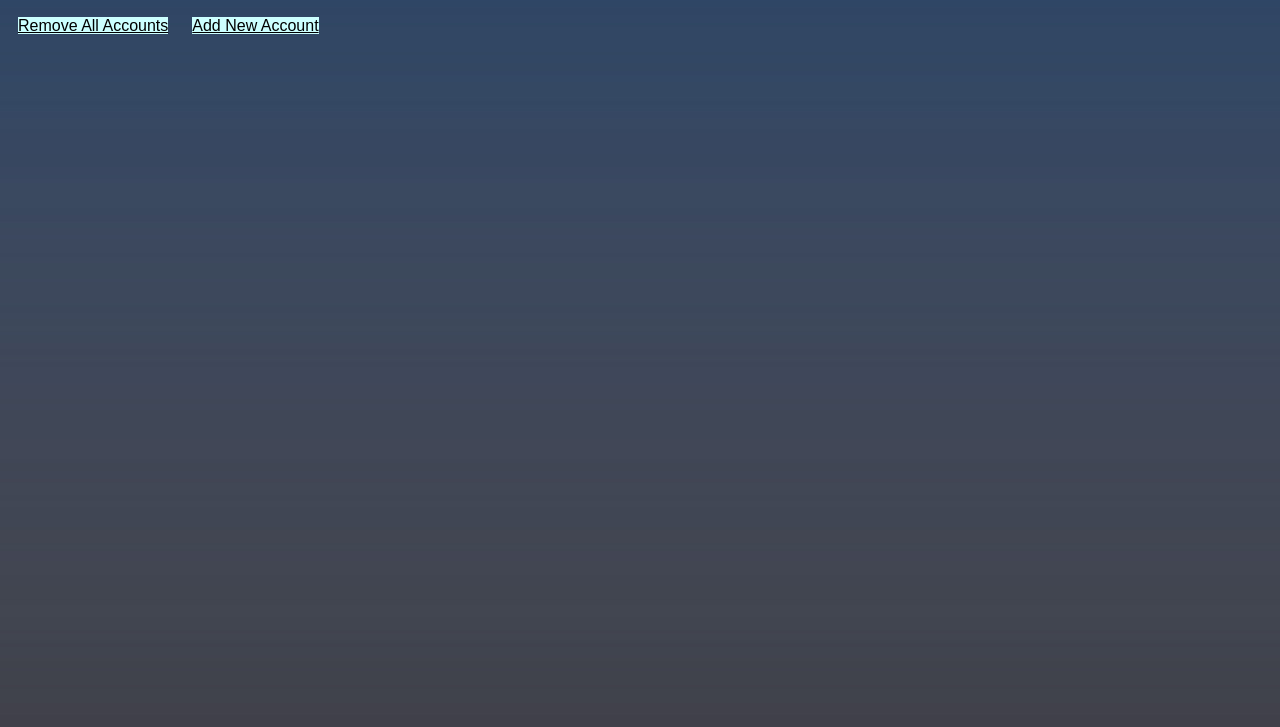
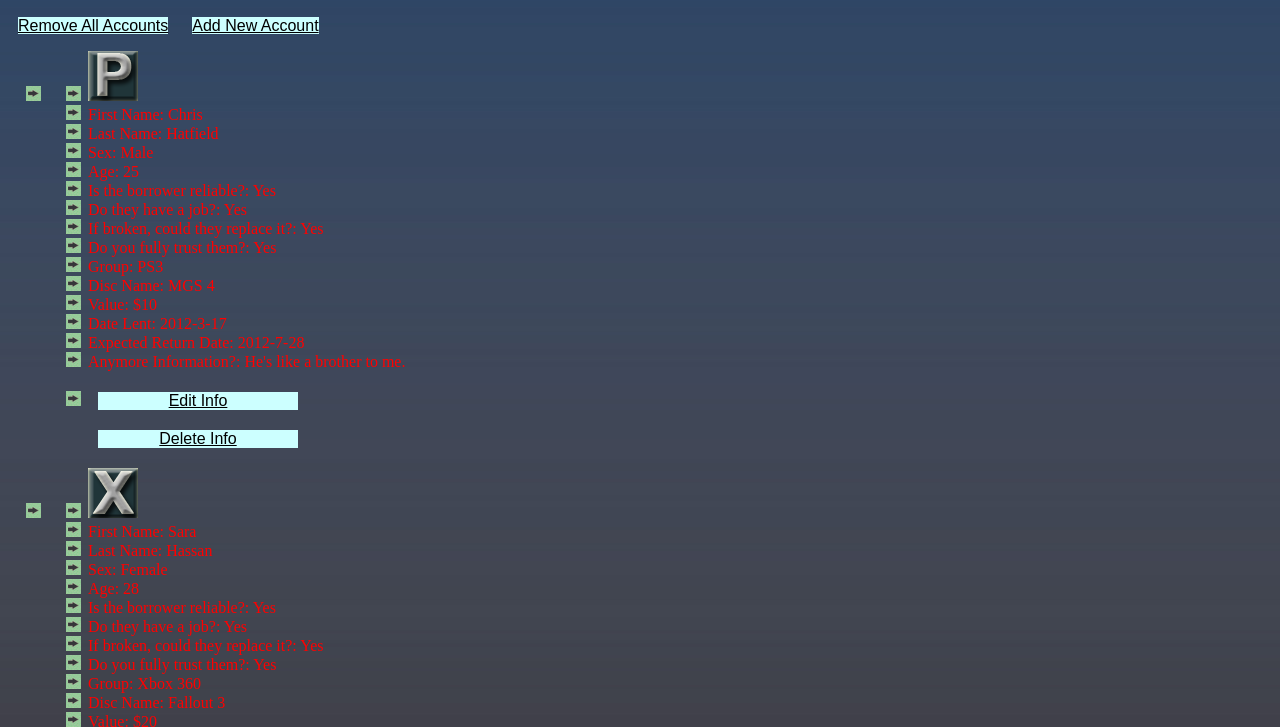
Before and after one commit to cardean13/vfw-project-4, a plain HTML site: page additem.html in a window 1280 px wide. Both pictures are taken after a click on the link "View All Accounts". Shown: the part 73-800 px from the top of the page. Drawn offline with Linux system fonts and the light colour scheme.

Commit message:
ugh, killing me code.

```diff
--- a/additem.html
+++ b/additem.html
@@ -38,11 +38,12 @@
 			<fieldset>
 				<legend>Questions</legend>
 				<span>Check For Yes</span>
-				<ul id="boxes"></ul>
+				<ul id="boxes">
 					<li><label for="reliable" >Is the borrower reliable?</label><input type="checkbox" value="Yes" id="reliable"/></li>
 					<li><label for="job" >Do they have a job?</label><input type="checkbox" value="Yes" id="job"/></li>
 					<li><label for="replace" >If broken, could they replace it?</label><input type="checkbox" value="Yes" id="replace"/></li>
 					<li><label for="trust" >Do you fully trust them?</label><input type="checkbox" value="Yes" id="trust"/></li>
+				</ul>
 			</fieldset>
 			<fieldset>
 				<legend>Disc Information</legend>
@@ -57,6 +58,7 @@
 			</fieldset>
 			<input type="submit" value="Confirm Lending" id="submit" />
 		</form>
+		<script src="json.js" type="text/javascript"></script>
 		<script src="main.js" type="text/javascript"></script>
 	</body>
 </html>
--- /dev/null
+++ b/json.js
@@ -0,0 +1,38 @@
+var json = {
+	"person1": {
+		"fname": ["First Name:", "Chris"],
+		"lname": ["Last Name:", "Hatfield"],
+		"sex": ["Sex:", "Male"],
+		"age": ["Age:", "25"],
+		"reliable": ["Is the borrower reliable?:", "Yes"],
+		"job": ["Do they have a job?:", "Yes"],
+		"replace": ["If broken, could they replace it?:", "Yes"],
+		"trust": ["Do you fully trust them?:", "Yes"],
+		"group": ["Group:", "PS3"],
+		"dname": ["Disc Name:", "MGS 4"],
+		"value": ["Value:", "$10"],
+		"ldate": ["Date Lent:", "2012-3-17"],
+		"rdate": ["Expected Return Date:", "2012-7-28"],
+		"comments": ["Anymore Information?:", "He's like a brother to me."]
+
+	},
+	"person2": {
+		"fname": ["First Name:", "Sara"],
+		"lname": ["Last Name:", "Hassan"],
+		"sex": ["Sex:", "Female"],
+		"age": ["Age:", "28"],
+		"reliable": ["Is the borrower reliable?:", "Yes"],
+		"job": ["Do they have a job?:", "Yes"],
+		"replace": ["If broken, could they replace it?:", "Yes"],
+		"trust": ["Do you fully trust them?:", "Yes"],
+		"group": ["Group:", "Xbox 360"],
+		"dname": ["Disc Name:", "Fallout 3"],
+		"value": ["Value:", "$20"],
+		"ldate": ["Date Lent:", "2012-4-19"],
+		"rdate": ["Expected Return Date:", "2012-5-16"],
+		"comments": ["Anymore Information?:", "This is my sister."]
+
+	}
+
+
+}
--- a/main.js
+++ b/main.js
@@ -123,7 +123,8 @@ window.addEventListener("DOMContentLoaded", function(){
 	function getData(){
 		toggleControls("on");
 		if(localStorage.length === 0){
-			alert("No saved accounts");
+			alert("No saved accounts, default data added.");
+			autoFillData();
 		}
 		var makeDiv = document.createElement("div");
 		makeDiv.setAttribute("id", "items");
@@ -141,6 +142,7 @@ window.addEventListener("DOMContentLoaded", function(){
 			var obj = JSON.parse(value);
 			var makeSubList = document.createElement("ul");
 			makeli.appendChild(makeSubList);
+			getImage(obj.group[1], makeSubList);
 			for(var n in obj){
 				var makeSubli = document.createElement("li");
 				makeSubList.appendChild(makeSubli);
@@ -150,6 +152,19 @@ window.addEventListener("DOMContentLoaded", function(){
 			}
 			makeItemLinks(localStorage.key(i), linksLi);
 		}
+	}
+	function autoFillData(){
+		for(var n in json){
+			var id = Math.floor(Math.random()*100000001);
+			localStorage.setItem(id, JSON.stringify(json[n]));
+		}
+	}
+	function getImage(catName, makeSubList){
+		var imageLi = document.createElement("li");
+		makeSubList.appendChild(imageLi);
+		var newImg = document.createElement("img");
+		var setSrc = newImg.setAttribute("src", "vfw-project-4/images/"+ catName + ".png");
+		imageLi.appendChild(newImg);
 	}
 	//make Item links function, creates edit and delete links
 	function makeItemLinks(key, linksLi){
```
Also changed, not shown: images/Blu-Ray.png (added), images/DVD.png (added), images/PS3.png (added), images/VHS.png (added), images/Wii.png (added), images/Xbox 360.png (added).
